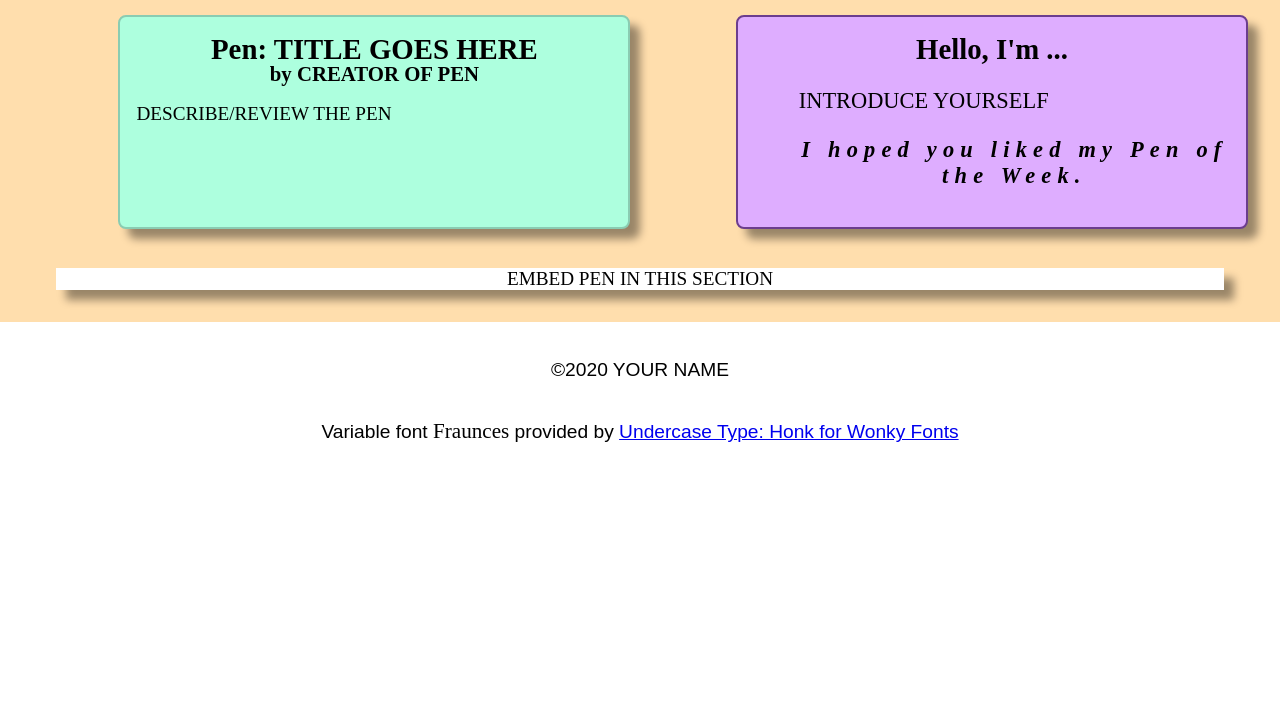
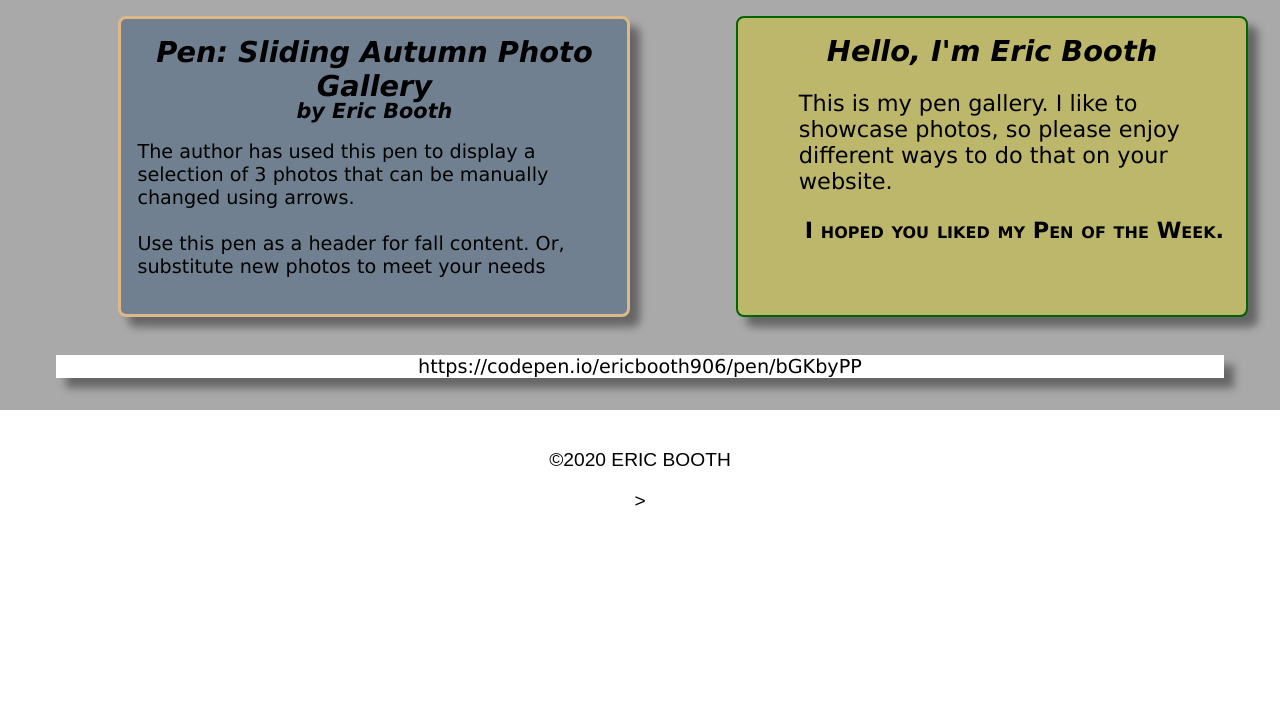
Before and after one commit to RVCC-IDMX/embed-codepen-ericbooth906, a plain HTML site: page index.html in a window 1280 px wide. Shown: the part 81-800 px from the top of the page. Drawn offline with Linux system fonts and the light colour scheme; a web font is replaced by a local one.

Commit message:
Style and Content Changes

```diff
--- a/index.html
+++ b/index.html
@@ -16,23 +16,26 @@
 
       <main>
         <article>
-          <h2>Pen: TITLE GOES HERE</h2>
-          <h3>by CREATOR OF PEN</h3>
-          <p>DESCRIBE/REVIEW THE PEN</p>
+          <h2>Pen: Sliding Autumn Photo Gallery</h2>
+          <h3>by Eric Booth</h3>
+          <p>The author has used this pen to display a selection of 3 photos that can be manually changed using arrows.
+            <br><br>
+            Use this pen as a header for fall content. Or, substitute new photos to meet your needs</p>
+
         </article>
-        <section>EMBED PEN IN THIS SECTION</section>
+        <section>https://codepen.io/ericbooth906/pen/bGKbyPP</section>
         <aside>
-          <h2>Hello, I'm ...</h2>
-          <p>INTRODUCE YOURSELF</p>
+          <h2>Hello, I'm Eric Booth</h2>
+          <p>This is my pen gallery. I like to showcase photos, so please enjoy different ways to do that on your website.</p>
           <p class="bye">I hoped you liked my Pen of the Week.</p>
         </aside>
+
+
+
       </main>
       <footer class="sans-serif">
-        <p>&copy;2020 YOUR NAME</p>
-        <p>
-          Variable font <span class="serif">Fraunces</span> provided by
-          <a href="https://github.com/undercasetype/Fraunces"
-            >Undercase Type: Honk for Wonky Fonts</a
+        <p>&copy;2020 ERIC BOOTH</p>
+
           >
         </p>
       </footer>
--- a/style.css
+++ b/style.css
@@ -1,13 +1,10 @@
 @font-face {
-  font-family: 'Fraunces';
-  src: url('fonts/Fraunces[SOFT\,WONK\,opsz\,wght].ttf') format('truetype');
+  font-family:Verdana, Geneva, Tahoma, sans-serif;
   font-weight: 100 900;
 }
 
 @font-face {
-  font-family: 'FrauncesItal';
-  src: url('fonts/Fraunces-Italic[SOFT\,WONK\,opsz\,wght].ttf')
-    format('truetype');
+  font-family:Verdana, Geneva, Tahoma, sans-serif;
   font-weight: 100 900;
 }
 
@@ -16,7 +13,8 @@
 }
 
 body {
-  font-family: 'Fraunces', serif;
+  font-family:Verdana, Geneva, Tahoma, sans-serif;
+  font: medium;
   font-size: clamp(100%, 0.75rem + 0.75vw, 1.2rem);
   margin: 0;
   padding: 0;
@@ -28,7 +26,7 @@ main {
   display: grid;
   row-gap: 2em;
   grid-template-columns: 1fr;
-  background-color: navajowhite;
+  background-color:darkgrey;
   justify-items: center;
 }
 
@@ -36,16 +34,20 @@ h1,
 h2,
 h3 {
   text-align: center;
+  font-style: italic;
+  font-variant:normal
   font-variation-settings: 'wght' 200, 'WONK' 1, 'opsz' 144;
   margin: 0;
 }
 
 h1 {
+  font-family: Verdana, Geneva, Tahoma, sans-serif;
+  font-variant: small-caps bolder;
   font-size: clamp(100%, 1.5rem + 3vw, 3.5rem);
 }
 
 h2 {
-  font-family: 'FrauncesItal', serif;
+  font-family:Verdana, Geneva, Tahoma, sans-serif;
   font-size: clamp(100%, 1rem + 1vw, 4rem);
 }
 
@@ -66,8 +68,8 @@ aside {
 }
 
 article {
-  background-color: #adffde;
-  border: 2px solid #8accb2;
+  background-color: slategrey;
+  border: 3px solid burlywood;
 }
 
 article ul {
@@ -79,8 +81,8 @@ article ul {
 }
 
 aside {
-  background-color: #deadff;
-  border: 2px solid #6c3d8e;
+  background-color:darkkhaki;
+  border: 2px solid darkgreen;
 }
 
 aside p {
@@ -89,10 +91,9 @@ aside p {
 }
 
 .bye {
-  font-family: 'FrauncesItal', serif;
+  font-family:Verdana, Geneva, Tahoma, sans-serif;
   font-variation-settings: 'WONK' 0.971, 'SOFT' 100, 'opsz' 144;
-  font-style: italic;
-  letter-spacing: 0.277em;
+  font-variant: small-caps;
   font-weight: 660;
   text-align: center;
 }
```
Also changed, not shown: 1 other file.
